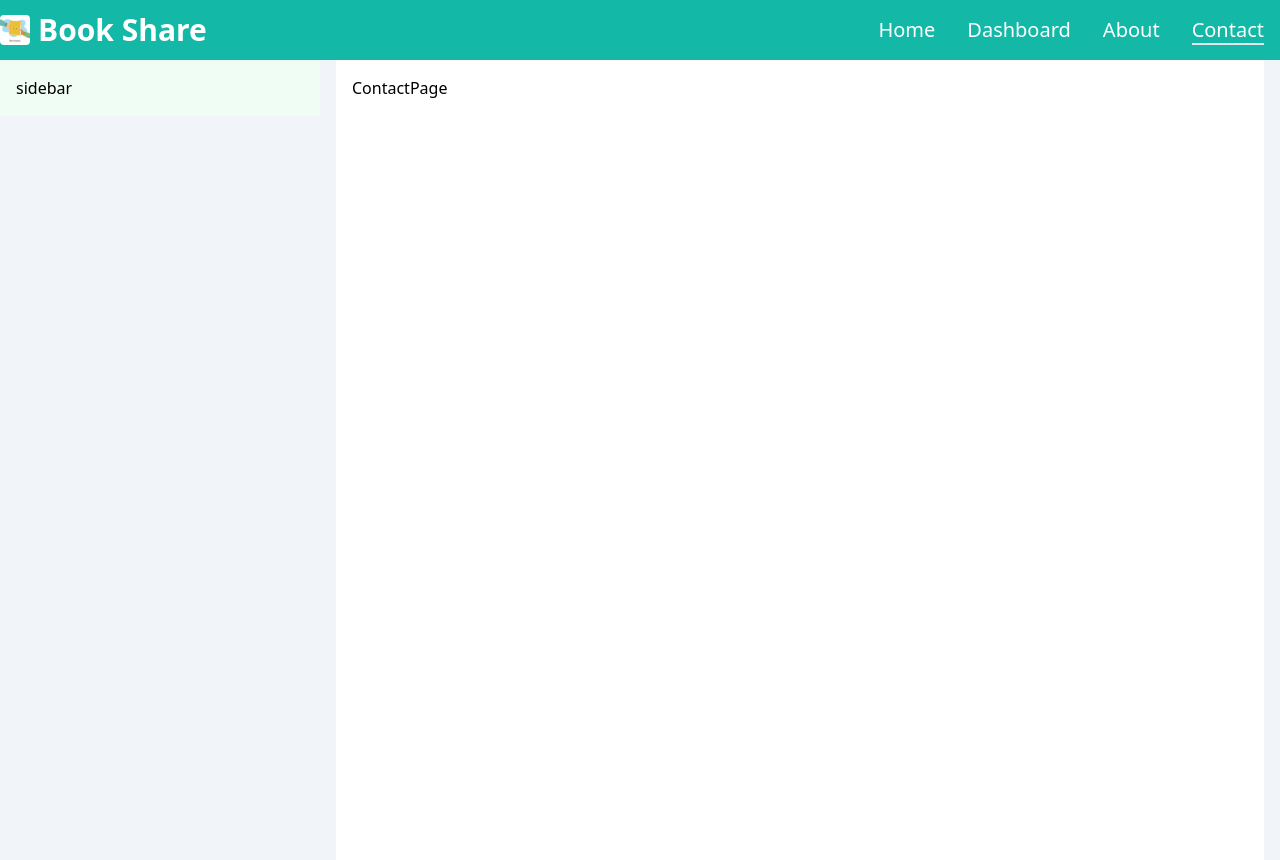
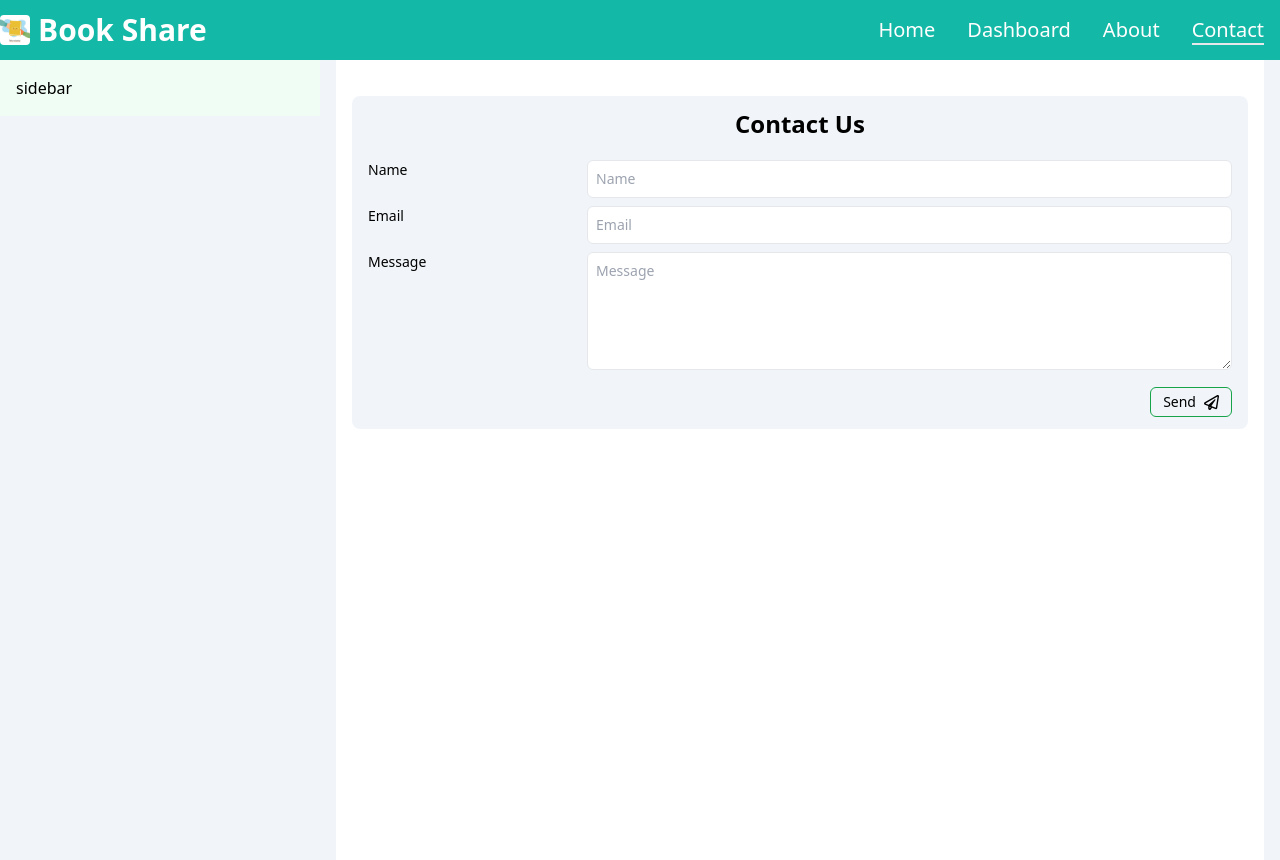
Before and after one commit to MM2-DEV/BOOK_SHARE, a React (Vite) app: page /contact in a window 1280 px wide. Built offline with nearby package versions, Linux system fonts and the light colour scheme.

Commit message:
CONTACT FORM completed

```diff
--- a/src/pages/ContactPage.jsx
+++ b/src/pages/ContactPage.jsx
@@ -1,9 +1,85 @@
-import React from 'react'
+import React from "react";
+import { useForm } from "react-hook-form";
+import { FaRegPaperPlane } from "react-icons/fa";
 
 const ContactPage = () => {
+  const { register, handleSubmit } = useForm({
+    defaultValues: {
+      name: "",
+      email: "",
+      message: "",
+    },
+  });
+
+  const inputChangeHandler = (data) => {
+    console.log("inputChangeHandler:");
+  };
+
+  const submitHandler = (data) => {
+    console.log("submit handler :", data);
+  };
+
   return (
-    <div>ContactPage</div>
-  )
-}
+    <div className="w-full">
+      <div className="mt-5 bg-slate-100 p-3 rounded-lg">
+        <h1 className="text-2xl font-bold text-center">Contact Us</h1>
 
-export default ContactPage
+        <div className="mt-4">
+          <form onSubmit={handleSubmit(submitHandler)}>
+            <div className="flex flex-col md:flex-row text-sm">
+              <label className="basis-full md:basis-1/3 p-1">Name</label>
+              <div className="p-1 basis-full md:basis-3/3">
+                <input
+                  type="text"
+                  name="name"
+                  {...register("name")}
+                  className="w-full p-2 border rounded-md focus:border-green-900 focus:outline-none placeholder:text-sm"
+                  placeholder="Name"
+                  onChange={inputChangeHandler}
+                />
+              </div>
+            </div>
+
+            <div className="flex flex-col md:flex-row text-sm">
+              <label className="basis-full md:basis-1/3 p-1">Email</label>
+              <div className="p-1 basis-full md:basis-3/3">
+                <input
+                  type="email"
+                  name="email"
+                  {...register("email")}
+                  className="w-full p-2 border rounded-md focus:border-green-900 focus:outline-none placeholder:text-sm"
+                  placeholder="Email"
+                  onChange={inputChangeHandler}
+                />
+              </div>
+            </div>
+
+            <div className="flex flex-col md:flex-row text-sm">
+              <label className="basis-full md:basis-1/3 p-1">Message</label>
+              <div className="p-1 basis-full md:basis-3/3">
+                <textarea
+                  cols="30"
+                  rows="5"
+                  className="w-full p-2 border rounded-md focus:border-green-900 focus:outline-none placeholder:text-sm"
+                  {...register("message")}
+                  placeholder="Message"
+                ></textarea>
+              </div>
+            </div>
+
+            <div className="w-full pt-2 px-1 text-right">
+              <button
+                type="submit"
+                className="px-3 rounded-md py-1 border border-green-600 text-sm flex items-center justify-center ml-auto"
+              >
+                Send <FaRegPaperPlane size={15} className="ml-2" />
+              </button>
+            </div>
+          </form>
+        </div>
+      </div>
+    </div>
+  );
+};
+
+export default ContactPage;
```
